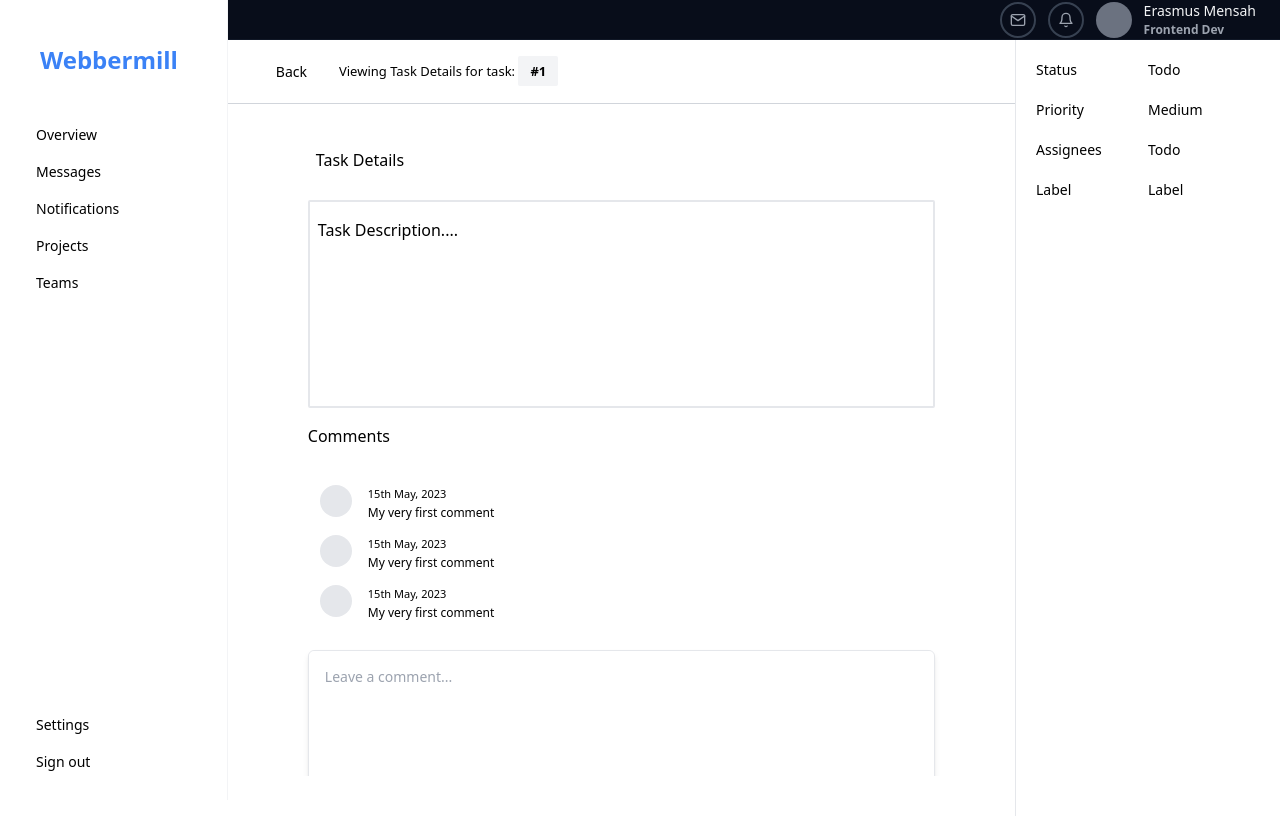
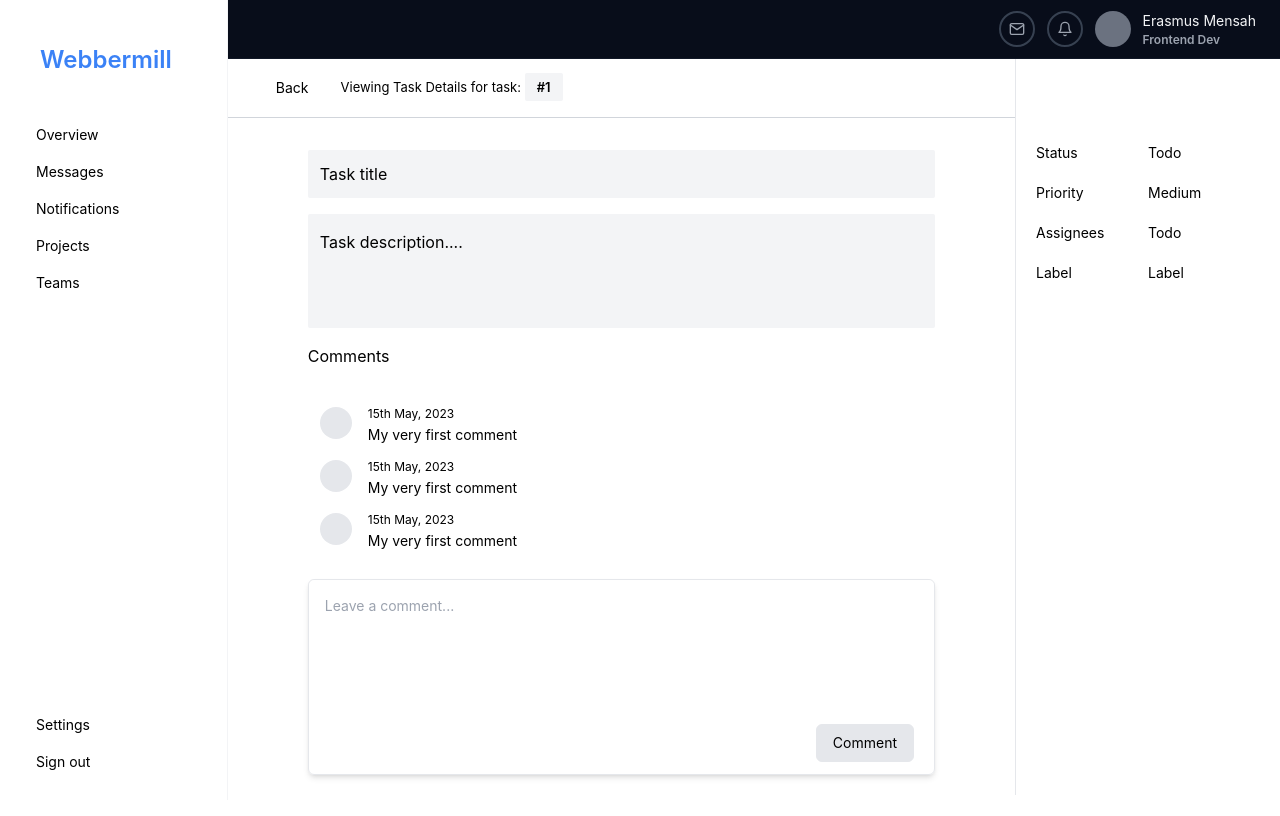
Before and after one commit to Erasmus001/next-dashboard, a Next.js app: page /projects/1 in a window 1280 px wide. Shown: the top 816 px of the page. Built offline with nearby package versions, Linux system fonts and the light colour scheme.

Commit message:
update: completed the task details page

```diff
--- a/components/Comment.tsx
+++ b/components/Comment.tsx
@@ -7,12 +7,13 @@ type CommentProp = {
 const Comment = ({ comment }: CommentProp) => {
   return (
     <div className='w-full flex items-center justify-start gap-4'>
+      {/* User Avatar */}
       <div className='flex items-center justify-start gap-4'>
         <div className='w-8 rounded-full bg-gray-200 h-8'></div>
       </div>
       <div>
-        <small className='text-[11px]'>{comment.date}</small>
-        <h4 className='text-[12px]'>{comment.comment}</h4>
+        <small className='text-[12px]'>{comment?.date}</small>
+        <h4 className='text-[14px]'>{comment?.comment}</h4>
       </div>
     </div>
   );
--- /dev/null
+++ b/components/Modal.tsx
@@ -0,0 +1,65 @@
+import React, { ReactElement, useState } from 'react';
+import { Button } from 'primereact/button';
+import { Dialog } from 'primereact/dialog';
+import { toast } from 'react-hot-toast';
+
+type Prop = {
+  children?: ReactElement;
+  title?: string;
+};
+
+const Modal = ({ children, title }: Prop) => {
+  const [visible, setVisible] = useState<boolean>(false);
+
+  const handleCreateProject = () => {
+    toast.success('Project created successfully.');
+    setTimeout(() => {
+      setVisible(false);
+    }, 1000);
+  };
+
+  const handleCancelProject = () => {
+    toast.error('Project creation cancelled.');
+    setTimeout(() => {
+      setVisible(false);
+    }, 1000);
+  };
+
+  const ModalFooter = () => {
+    return (
+      <div>
+        <button className='p-2 px-6 text-sm rounded-md bg-gray-200 text-black' onClick={handleCancelProject}>Cancel</button>
+        <button className='p-2 px-6 text-sm rounded-md bg-blue-500 text-white' onClick={handleCreateProject}>Create</button>
+      </div>
+    );
+  };
+
+  return (
+    <div className='card flex justify-content-center'>
+      <Button
+        label='New project'
+        onClick={() => setVisible(true)}
+        size='small'
+      />
+      <Dialog
+        header={title || "Modal Header"}
+        visible={visible}
+        style={{ width: '50vw' }}
+        onHide={() => setVisible(false)}
+        blockScroll
+        closeOnEscape
+        draggable={false}
+        maximizable
+        dismissableMask
+        focusOnShow={false}
+        footer={<ModalFooter />}
+      >
+        <p className='m-0'>
+          {"Lorem ipsum dolor sit amet, consectetur adipiscing elit, sed doeiusmod tempor incididunt ut labore et dolore magna aliqua. Ut enim ad." || children}
+        </p>
+      </Dialog>
+    </div>
+  );
+};
+
+export default Modal;
--- a/pages/_app.tsx
+++ b/pages/_app.tsx
@@ -1,7 +1,37 @@
 import DashboardLayout from '@/layouts/DashboardLayout';
 import '@/styles/globals.css';
 import type { AppProps } from 'next/app';
+import { PrimeReactProvider } from 'primereact/api';
 
-export default function App({ Component, pageProps }: AppProps) {
-	return <DashboardLayout><Component {...pageProps} /></DashboardLayout>;
+//theme
+import 'primereact/resources/themes/lara-light-indigo/theme.css';
+
+//core
+import 'primereact/resources/primereact.min.css';
+import { Toaster } from 'react-hot-toast';
+import { NextPage } from 'next';
+import { ReactElement, ReactNode } from 'react';
+
+type NextPageWithLayout = NextPage & {
+	getLayout?: (page: ReactElement) => ReactNode;
+};
+
+type AppPropsWithLayout = AppProps & {
+	Component: NextPageWithLayout;
+};
+
+export default function App({ Component, pageProps }: AppPropsWithLayout) {
+	const getLayout = Component.getLayout ?? ((page) => page);
+	return getLayout(
+		(
+			<>
+				<PrimeReactProvider>
+					<DashboardLayout>
+						<Component {...pageProps} />
+					</DashboardLayout>
+					<Toaster />
+				</PrimeReactProvider>
+			</>
+		)
+	);
 }
--- a/pages/index.tsx
+++ b/pages/index.tsx
@@ -2,8 +2,6 @@ import GreetingText from '@/components/GreetingText';
 import HeaderStat from '@/components/HeaderStat';
 import { Inter } from 'next/font/google';
 import Head from 'next/head';
-import { ReactElement } from 'react';
-
 const inter = Inter({ subsets: ['latin'] });
 
 export default function Home() {
--- a/pages/projects/[projectId].tsx
+++ b/pages/projects/[projectId].tsx
@@ -27,9 +27,9 @@ const TaskDetail = () => {
   ];
 
   return (
-    <section className='h-full w-full flex items-start justify-start'>
+    <section className='h-[calc(100vh-64px)] w-full flex items-start justify-start shrink-0'>
       {/* Left Side */}
-      <div className='w-3/4 h-[calc(100%-64px)] flex items-start justify-start flex-col'>
+      <div className='w-3/4 h-full flex items-start justify-start flex-col'>
         <header className='h-16 border-b border-gray-300 w-full flex items-center justify-start px-8 gap-4'>
           <button
             className='text-black text-sm py-1.5 px-4 hover:bg-gray-50 rounded-md'
@@ -46,13 +46,13 @@ const TaskDetail = () => {
         </header>
 
         {/* Details */}
-        <div className='w-full h-[calc(100%-64px)] py-8 px-20 overflow-y-auto flex items-start justify-start flex-col gap-4'>
+        <div className='w-full h-full pt-8 pb-5 px-20 overflow-y-auto flex items-start justify-start flex-col gap-4'>
           {/* Title */}
-          <div className='w-full rounded-sm py-3 px-2 bg-white'>
-            <h2>Task Details</h2>
+          <div className='w-full rounded-sm py-3 px-3 bg-gray-100'>
+            <h2>Task title</h2>
           </div>
-          <div className='w-full rounded-sm bg-white py-4 px-2 min-h-52 h-56 xl:h-56  border-gray border-2'>
-            <h2>Task Description....</h2>
+          <div className='w-full rounded-sm bg-gray-100 py-4 px-3 min-h-auto h-56 xl:h-56 border-gray'>
+            <h2>Task description....</h2>
           </div>
 
           {/* Comments */}
@@ -71,8 +71,8 @@ const TaskDetail = () => {
             <form className='w-full flex items-start justify-start flex-col overflow-hidden'>
               <textarea
                 name='comment'
-                id=''
-                className='w-full border-0 p-4 resize-none rounded-md focus:ring-0 text-sm'
+                id='comment'
+                className='w-full border-0 p-4 resize-none rounded-md focus:ring-none text-sm'
                 rows={5}
                 placeholder='Leave a comment...'
               ></textarea>
@@ -88,10 +88,7 @@ const TaskDetail = () => {
 
       {/* Task Details + Title+ Desc + Comments + Comment Box + Sidebar */}
       <div className='flex flex-1 bg-white h-full flex-col gap-2 border-l'>
-        {/* <h1>He</h1> */}
-        {/* <header className='h-16 border-b border-gray-300 w-full flex items-center justify-start px-8'></header> */}
-
-        <div className='w-full p-5 flex items-start justify-start flex-col gap-5'>
+        <div className='w-full p-5 mt-16 flex items-start justify-start flex-col gap-5'>
           <div className='w-full flex items-center justify-start'>
             <div className='w-28 text-sm'>Status</div>
             <div className='w-28 text-sm'>Todo</div>
--- a/pages/projects/index.tsx
+++ b/pages/projects/index.tsx
@@ -1,8 +1,13 @@
+import Modal from '@/components/Modal';
 import ProjectLink from '@/components/ProjectLink';
 import { ProjectsData } from '@/data';
 import Head from 'next/head';
+import { Button } from 'primereact/button';
+import { useState } from 'react';
 
 const Projects = () => {
+  const [visible, setVisible] = useState<boolean>(false);
+
   return (
     <>
       <Head>
@@ -10,8 +15,9 @@ const Projects = () => {
       </Head>
       <section className='w-full h-[calc(100vh-64px)] bg-gray-50'>
         <div className='w-full h-full flex items-start justify-start flex-col gap-5 px-8 overflow-y-auto pb-5'>
-          <div className='w-full pt-8'>
+          <div className='w-full pt-8 flex items-start justify-between'>
             <h2 className='font-semibold text-2xl'>Projects</h2>
+            <Modal />
           </div>
 
           {/* Projects List */}
--- a/styles/globals.css
+++ b/styles/globals.css
@@ -5,4 +5,13 @@
 
 body {
   overflow: hidden;
+  -ms-overflow-style: none;  /* IE and Edge */
+  scrollbar-width: none;  /* Firefox */
+  scroll-behavior: smooth;
+  font-family: var(--font-family);
 }
+
+/* Hide scrollbar for Chrome, Safari and Opera */
+::-webkit-scrollbar {
+  display: none;
+}
```
